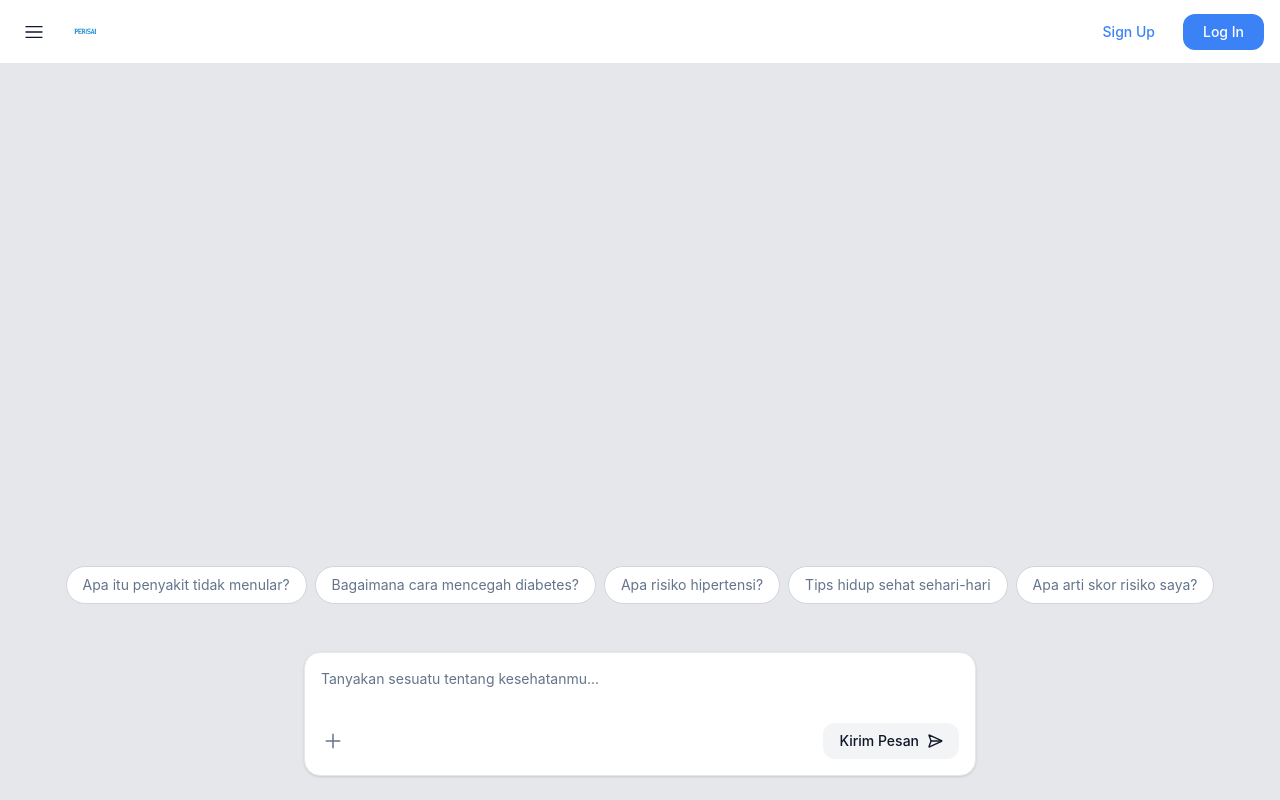
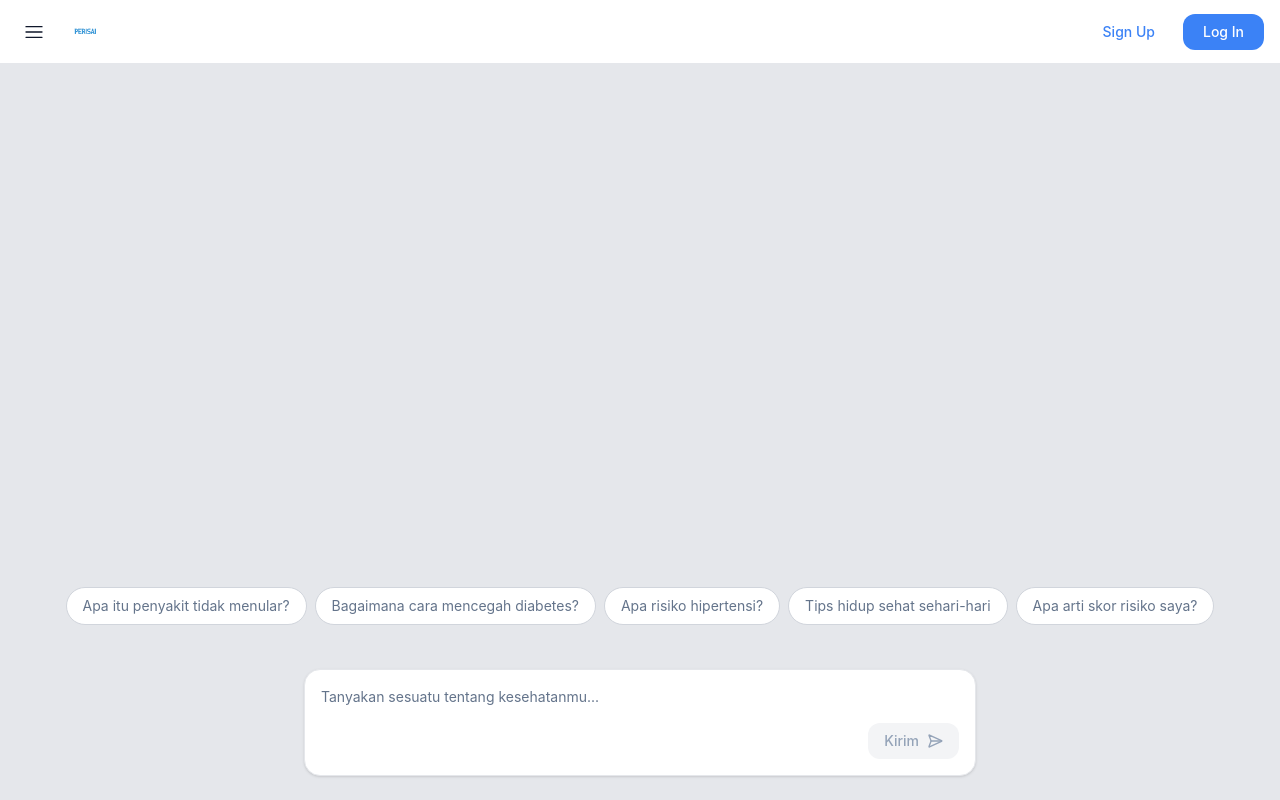
Before and after one commit to theoitssurabaya/PERISAI, a React (Vite) app in the folder Fullstack/Frontend/: page /chat in a window 1280 px wide. Built offline with nearby package versions, Linux system fonts and the light colour scheme.

Commit message:
fix oauth and navbar

```diff
--- a/Fullstack/Frontend/src/App.jsx
+++ b/Fullstack/Frontend/src/App.jsx
@@ -9,6 +9,7 @@ import MedicalRecordsPage from './pages/MedicalRecordsPage'
 import ProfilePage from './pages/ProfilePage'
 import HelpPage from './pages/HelpPage'
 import PrivacyPage from './pages/PrivacyPage'
+import OAuthCallbackPage from './pages/OAuthCallbackPage'
 
 
 
@@ -19,6 +20,7 @@ function App() {
       {/* Auth routes - tanpa Navbar/Sidebar */}
       <Route path="/login" element={<LoginPage />} />
       <Route path="/register" element={<RegisterPage />} />
+      <Route path="/oauth-callback" element={<OAuthCallbackPage />} />
 
       <Route path="/" element={<MainLayout />}>
         <Route index element={<Navigate to="/chat" replace />} />
--- a/Fullstack/Frontend/src/pages/AIChatPage.jsx
+++ b/Fullstack/Frontend/src/pages/AIChatPage.jsx
@@ -1,5 +1,4 @@
-import { useState } from 'react'
-import { IoAddOutline } from 'react-icons/io5'
+import { useState, useRef, useEffect } from 'react'
 import { LuSendHorizontal } from 'react-icons/lu'
 import { useAuth } from '../context/useAuth'
 import DailyCheckInModal from '../components/ui/DailyCheckInModal'
@@ -10,6 +9,8 @@ function AIChatPage() {
     const [messages, setMessages] = useState([])
     const { isLoggedIn } = useAuth()
     const [loading, setLoading] = useState(false)
+    const bottomRef = useRef(null)
+    const textareaRef = useRef(null)
     const [checkedIn, setCheckedIn] = useState(() => {
         const today = new Date().toDateString()
         return localStorage.getItem('lastCheckin') === today
@@ -17,17 +18,32 @@ function AIChatPage() {
 
     const showModal = isLoggedIn && !checkedIn
 
+    // Auto-scroll ke bawah saat ada pesan baru
+    useEffect(() => {
+        bottomRef.current?.scrollIntoView({ behavior: 'smooth' })
+    }, [messages, loading])
+
+    // Auto-resize textarea
+    const handleTextareaChange = (e) => {
+        setMessage(e.target.value)
+        const ta = textareaRef.current
+        if (ta) {
+            ta.style.height = 'auto'
+            ta.style.height = Math.min(ta.scrollHeight, 120) + 'px'
+        }
+    }
+
     const handleSend = async () => {
         if (!message.trim() || loading) return
 
         const userMsg = { role: 'user', text: message }
         setMessages(prev => [...prev, userMsg])
         setMessage('')
+        if (textareaRef.current) textareaRef.current.style.height = 'auto'
         setLoading(true)
 
         try {
             const res = await api.post('/api/chat', { message: userMsg.text })
-            console.log('Response:', res.data)
             setMessages(prev => [...prev, { role: 'ai', text: res.data.reply }])
         } catch {
             setMessages(prev => [...prev, { role: 'ai', text: 'Maaf, terjadi kesalahan. Coba lagi ya!' }])
@@ -38,7 +54,6 @@ function AIChatPage() {
 
     const handleSubmit = async (data) => {
         try {
-            console.log('Data yang dikirim:', data)
             const res = await api.post('/api/habit-log', data)
             console.log('Response:', res.data)
             const today = new Date().toDateString()
@@ -47,7 +62,6 @@ function AIChatPage() {
             setCheckedIn(true)
         } catch (err) {
             console.error('Error simpan habit log:', err.response?.data || err.message)
-            // tetap simpan ke localStorage sebagai fallback
             const today = new Date().toDateString()
             localStorage.setItem('lastCheckin', today)
             localStorage.setItem('checkinData', JSON.stringify(data))
@@ -63,6 +77,8 @@ function AIChatPage() {
         'Apa arti skor risiko saya?',
     ]
 
+    const hasMessages = messages.length > 0
+
     return (
         <div className="flex flex-col h-[calc(100vh-3.5rem)] sm:h-[calc(100vh-4rem)] relative">
 
@@ -72,28 +88,36 @@ function AIChatPage() {
                     onSubmit={handleSubmit}
                 />
             )}
-            <div className="flex-1 overflow-y-auto p-3 sm:p-6 flex flex-col gap-3">
-                {/* Suggestion chips, muncul kalau belum ada chat */}
-                <div className="flex flex-wrap gap-2 justify-center mt-auto pt-20 sm:pt-40">
+
+            {/* Chat area */}
+            <div className="flex-1 overflow-y-auto px-3 py-4 sm:px-6 sm:py-6 flex flex-col gap-3">
+
+                {/* Suggestion chips — hanya tampil kalau belum ada chat */}
+                {!hasMessages && (
+                    <div className="flex flex-wrap gap-2 justify-center mt-auto pt-16 sm:pt-32 pb-2">
                         {suggestions.map((s, i) => (
                             <button
                                 key={i}
-                            onClick={() => setMessage(s)}
-                            className="text-sm px-4 py-2 rounded-full border border-gray-300 bg-white text-[#64748B] hover:border-[#3B82F6] hover:text-[#3B82F6] transition-colors"
+                                onClick={() => {
+                                    setMessage(s)
+                                    textareaRef.current?.focus()
+                                }}
+                                className="text-xs sm:text-sm px-3 sm:px-4 py-1.5 sm:py-2 rounded-full border border-gray-300 bg-white text-[#64748B] hover:border-[#3B82F6] hover:text-[#3B82F6] transition-colors"
                             >
                                 {s}
                             </button>
                         ))}
                     </div>
+                )}
+
                 {/* Chat messages */}
-
                 {messages.map((msg, i) => (
                     <div
                         key={i}
                         className={`flex ${msg.role === 'user' ? 'justify-end' : 'justify-start'}`}
                     >
                         <div
-                            className={`max-w-[70%] px-4 py-3 rounded-2xl text-sm leading-relaxed
+                            className={`max-w-[85%] sm:max-w-[70%] px-3 sm:px-4 py-2.5 sm:py-3 rounded-2xl text-sm leading-relaxed
                                 ${msg.role === 'user'
                                     ? 'bg-[#3B82F6] text-white rounded-br-sm'
                                     : 'bg-white text-[#0F172A] border border-gray-200 rounded-bl-sm'
@@ -111,16 +135,21 @@ function AIChatPage() {
                         </div>
                     </div>
                 )}
+
+                <div ref={bottomRef} />
             </div>
 
-            <div className="p-3 sm:p-6 flex justify-center">
-                <div className="w-full max-w-2xl bg-white rounded-2xl shadow-sm border border-gray-200 p-4">
+            {/* Input area */}
+            <div className="px-3 pb-3 sm:px-6 sm:pb-6 flex justify-center">
+                <div className="w-full max-w-2xl bg-white rounded-2xl shadow-sm border border-gray-200 px-3 py-3 sm:px-4 sm:py-4">
                     <textarea
+                        ref={textareaRef}
                         value={message}
-                        onChange={(e) => setMessage(e.target.value)}
+                        onChange={handleTextareaChange}
                         placeholder="Tanyakan sesuatu tentang kesehatanmu..."
-                        rows={2}
-                        className="w-full resize-none outline-none text-[#0F172A] placeholder-[#64748B] text-sm"
+                        rows={1}
+                        className="w-full resize-none outline-none text-[#0F172A] placeholder-[#64748B] text-sm leading-relaxed"
+                        style={{ maxHeight: '120px' }}
                         onKeyDown={(e) => {
                             if (e.key === 'Enter' && !e.shiftKey) {
                                 e.preventDefault()
@@ -128,16 +157,14 @@ function AIChatPage() {
                             }
                         }}
                     />
-                    <div className="flex items-center justify-between mt-2">
-                        <button className="text-[#64748B] hover:text-[#0F172A] transition-colors">
-                            <IoAddOutline size={24} />
-                        </button>
+                    <div className="flex items-center justify-end mt-2">
                         <button
                             onClick={handleSend}
-                            className="flex items-center gap-2 bg-gray-100 hover:bg-gray-200 text-[#0F172A] text-sm font-medium px-4 py-2 rounded-xl transition-colors"
+                            disabled={loading || !message.trim()}
+                            className="flex items-center gap-1.5 sm:gap-2 bg-[#3B82F6] disabled:bg-gray-100 disabled:text-[#94A3B8] hover:bg-blue-600 text-white text-xs sm:text-sm font-medium px-3 sm:px-4 py-1.5 sm:py-2 rounded-xl transition-colors"
                         >
-                            Kirim Pesan
-                            <LuSendHorizontal size={16} />
+                            Kirim
+                            <LuSendHorizontal size={14} className="sm:w-4 sm:h-4" />
                         </button>
                     </div>
                 </div>
--- a/Fullstack/Frontend/src/pages/MedicalRecordsPage.jsx
+++ b/Fullstack/Frontend/src/pages/MedicalRecordsPage.jsx
@@ -1,7 +1,6 @@
 import { useState, useEffect, useRef } from 'react'
 import {
     IoSearchOutline,
-    IoEllipsisVertical,
     IoCloseOutline,
 } from 'react-icons/io5'
 import {
@@ -298,9 +297,7 @@ function MedicalRecordsPage() {
                                             </p>
                                         </div>
                                     </div>
-                                    <button className="text-[#64748B] hover:text-[#0F172A] transition-colors">
-                                        <IoEllipsisVertical size={18} />
-                                    </button>
+
                                 </div>
 
                                 <div className="flex items-end gap-2">
--- /dev/null
+++ b/Fullstack/Frontend/src/pages/OAuthCallbackPage.jsx
@@ -0,0 +1,22 @@
+import { useEffect } from 'react'
+import { useNavigate, useSearchParams } from 'react-router-dom'
+
+function OAuthCallbackPage() {
+  const navigate = useNavigate()
+  const [searchParams] = useSearchParams()
+
+  useEffect(() => {
+    const token = searchParams.get('token')
+
+    if (token) {
+      localStorage.setItem('token', token)
+      navigate('/profile')
+    } else {
+      navigate('/login')
+    }
+  }, [navigate, searchParams])
+
+  return <div>Memproses login...</div>
+}
+
+export default OAuthCallbackPage
--- a/Fullstack/Frontend/src/pages/ProfilePage.jsx
+++ b/Fullstack/Frontend/src/pages/ProfilePage.jsx
@@ -88,7 +88,7 @@ function ProfilePage() {
         <div className={s.card}>
           <h2 className={`${s.sectionTitle} mb-4`}>Data Dasar</h2>
 
-          <div className="grid grid-cols-1 xs:grid-cols-2 sm:grid-cols-2 gap-4">
+          <div className="grid grid-cols-1 sm:grid-cols-2 gap-4">
             {/* Usia */}
             <div className="flex flex-col gap-1">
               <label className="text-sm font-medium text-[#3B82F6]">Usia</label>
```
Also changed, not shown: Fullstack/Frontend/src/components/layout/Navbar.jsx (+6 -7 lines), Fullstack/Frontend/src/components/layout/Sidebar.jsx (+6 -6 lines), Fullstack/Frontend/src/pages/RiskProfilePage.jsx (+5 -3 lines), 1 other file (tests, documents, lock files or other folders). Lines whose indentation alone changed are shown as unchanged.
